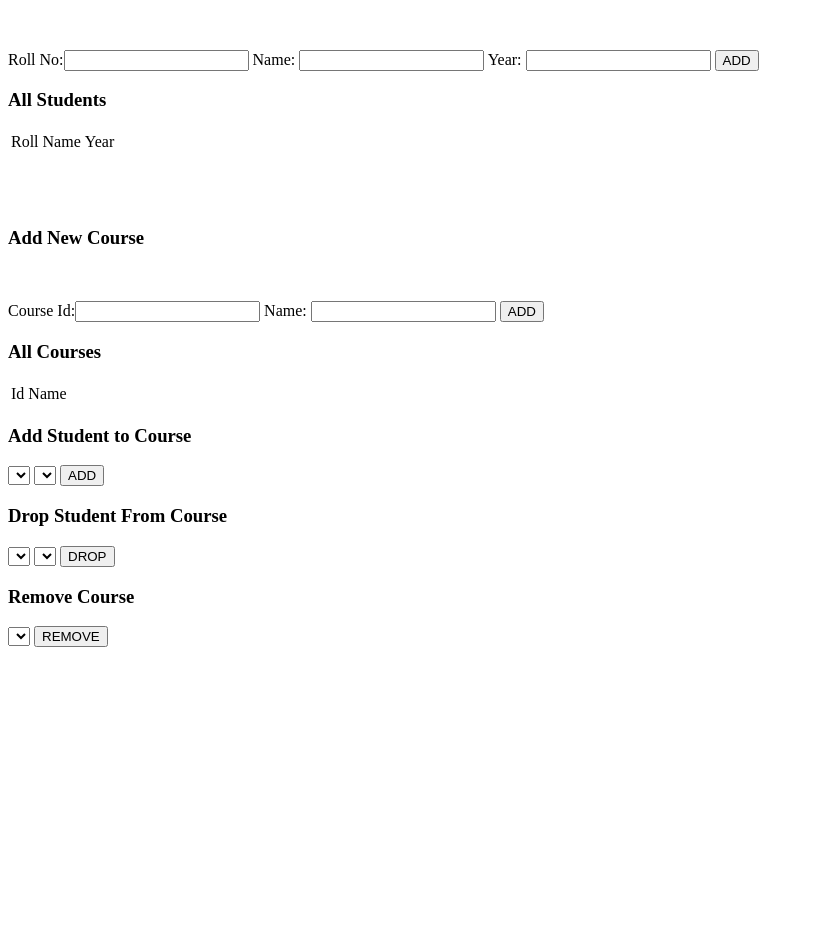
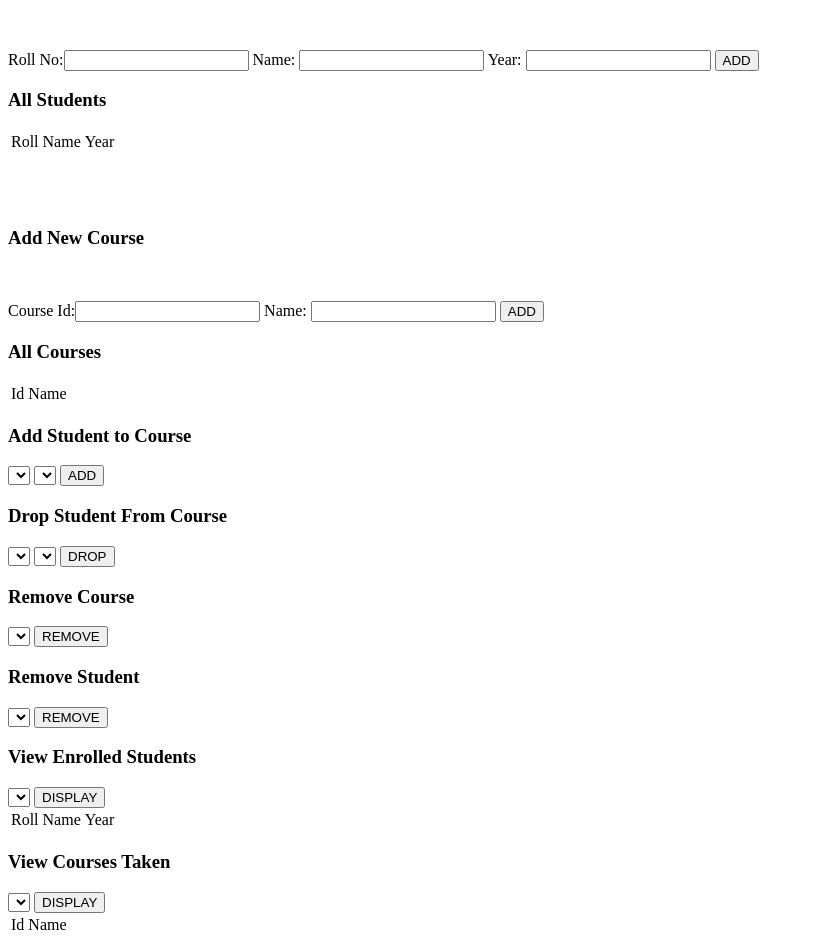
Before and after one commit to akshat14714/IT-Practice, a plain HTML site: page assignments/Assignment-6/index.html in a window 1280 px wide. Shown: the part 105-1050 px from the top of the page, without its empty margins (0-814 px from the left). Before the commit the page ends 800 px from the top, so only its background shows below. Drawn offline with Linux system fonts and the light colour scheme.

Commit message:
All the javascript part complete

```diff
--- a/assignments/Assignment-6/index.html
+++ b/assignments/Assignment-6/index.html
@@ -93,6 +93,54 @@
             <button type="button" onclick="removeCourse(courseHelper(document.getElementById('courseRemove').value))">REMOVE</button>
         </form>
     </div>
+    <div>
+        <h3>Remove Student</h3>
+        <form id="RemoveStudent">
+            <select id="studentRemove">
+
+            </select>
+            <button type="button" onclick="removeStudent(studentHelper(document.getElementById('studentRemove').value))">REMOVE</button>
+        </form>
+    </div>
+    <div>
+        <h3>View Enrolled Students</h3>
+        <form id="viewEnrolled">
+            <select id="studentEnroll">
+
+            </select>
+            <button type="button" onclick="viewEnrolled(studentHelper(document.getElementById('studentEnroll').value))">DISPLAY</button>
+        </form>
+        <table id="selectedStudents">
+            <thead>
+                <tr>
+                    <td>Roll</td>
+                    <td>Name</td>
+                    <td>Year</td>
+                </tr>
+            </thead>
+            <tbody>
+
+            </tbody>
+        </table>
+    </div>
+    <div>
+        <h3>View Courses Taken</h3>
+        <form id="viewTaken">
+            <select id="courseTaken">
+
+            </select>
+            <button type="button" onclick="viewCoursesTaken(courseHelper(document.getElementById('courseTaken').value))">DISPLAY</button>
+            <table id="selectedCourses">
+                <thead>
+                    <tr>
+                        <td>Id</td>
+                        <td>Name</td>
+                    </tr>
+                </thead>
+                <tbody>
+
+                </tbody>
+            </table>
 </body>
 
 </html>
--- a/assignments/Assignment-6/main.js
+++ b/assignments/Assignment-6/main.js
@@ -118,6 +118,18 @@ var addNewStudent = function() {
     opt.text = stu.getRoll();
     dropdown.options.add(opt);
 
+    var dropRemove = document.getElementById("studentRemove");
+    var opt = document.createElement("OPTION");
+    opt.value = stu.getRoll();
+    opt.text = stu.getRoll();
+    dropRemove.options.add(opt);
+
+    var dropEnroll = document.getElementById("courseTaken");
+    var opt = document.createElement("OPTION");
+    opt.value = stu.getRoll();
+    opt.text = stu.getRoll();
+    dropEnroll.options.add(opt);
+
     alert("Student Added");
 }
 
@@ -152,6 +164,12 @@ var addNewCourse = function() {
     opt.value = course.getId();
     opt.text = course.getId();
     dropRemove.options.add(opt);
+
+    var dropEnroll = document.getElementById("studentEnroll");
+    var opt = document.createElement("OPTION");
+    opt.value = course.getId();
+    opt.text = course.getId();
+    dropEnroll.options.add(opt);
 
     alert("Course Added");
 }
@@ -246,3 +264,100 @@ var removeCourse = function(Course) {
 
     alert("Course Removed");
 }
+
+var removeStudent = function(Student) {
+    if (Student === -1) {
+        return;
+    }
+
+    for (var i in allStudents) {
+        if (allStudents[i].getRoll() === Student) {
+            var temp = i;
+        }
+    }
+
+    for (var i in allCourses) {
+        if (allCourses.findStudent(Student.getRoll())) {
+            allCourses[i].dropStudent(Student.getRoll());
+        }
+    }
+
+    var allS = document.getElementById("allStudents");
+    var students = document.getElementById("ddStudents");
+    var dStudents = document.getElementById("dropStudent");
+    var studentR = document.getElementById("studentRemove");
+
+    allS.deleteRow(parseInt(temp) + 1);
+    students.remove(temp);
+    dStudents.remove(temp);
+    studentR.remove(temp);
+    allStudents.splice(temp, 1);
+
+    alert("Student Removed");
+}
+
+var viewEnrolled = function(Course) {
+    if (Course === -1) {
+        return;
+    }
+
+    var i;
+    for (i in allCourses) {
+        if (allCourses[i] === Course) {
+            break;
+        }
+    }
+
+    var stuTable = document.getElementById("selectedStudents");
+
+    while (stuTable.rows.length > 1) {
+        stuTable.deleteRow(stuTable.rows.length - 1);
+    }
+
+    var sStudent = allCourses[i].getStudents();
+
+    for (i in allStudents) {
+        if (sStudent.indexOf(allStudents[i].getRoll()) != -1) {
+            var row = stuTable.insertRow(-1);
+            var roll = row.insertCell(0);
+            var name = row.insertCell(1);
+            var year = row.insertCell(2);
+
+            roll.innerHTML = allStudents[i].getRoll();
+            name.innerHTML = allStudents[i].getName();
+            year.innerHTML = allStudents[i].getYear();
+        }
+    }
+}
+
+var viewCoursesTaken = function(Student) {
+    if (Student === -1) {
+        return;
+    }
+
+    var i;
+    for (i in allStudents) {
+        if (allStudents[i] === Student) {
+            break;
+        }
+    }
+
+    var cTable = document.getElementById("selectedCourses");
+
+    while (cTable.rows.length > 1) {
+        cTable.deleteRow(cTable.rows.length - 1);
+    }
+
+    var sCourse = allStudents[i].getCourseIds();
+
+    for (i in allCourses) {
+        if (sCourse.indexOf(allCourses[i].getId()) != -1) {
+            var row = cTable.insertRow(-1);
+            var id = row.insertCell(0);
+            var name = row.insertCell(1);
+
+            id.innerHTML = allCourses[i].getId();
+            name.innerHTML = allCourses[i].getName();
+        }
+    }
+}
```
